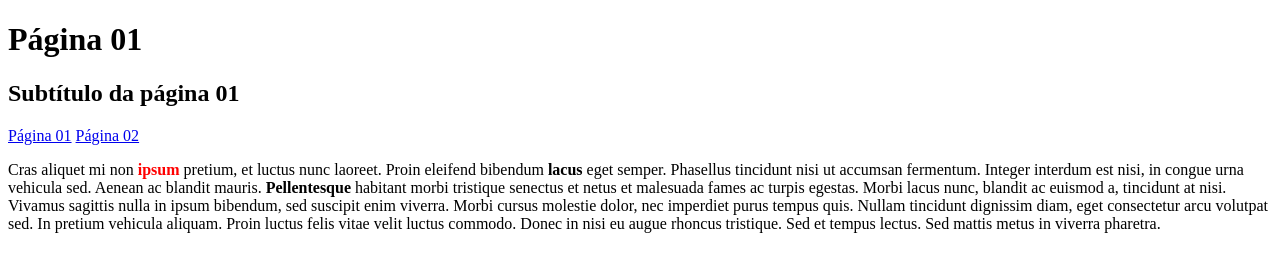
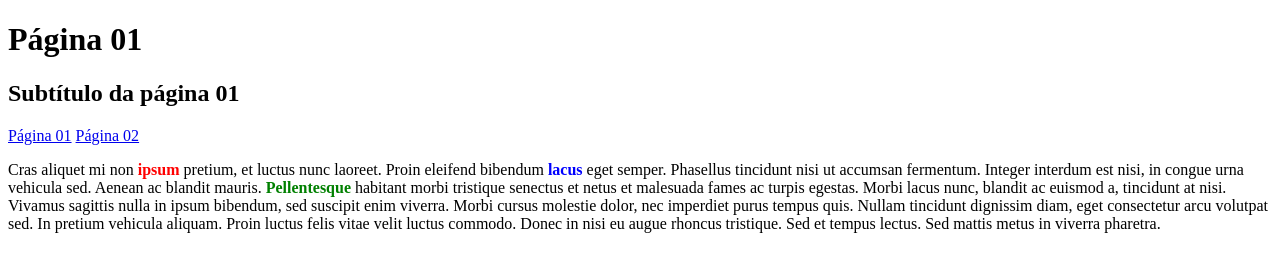
Before and after one commit to victorbrayner/bootcamp-php, a plain HTML site: page modulo-01/semana-02/exercicio-04/pagina-01.html in a window 1280 px wide. Drawn offline with Linux system fonts and the light colour scheme.

Commit message:
add new selectors

```diff
--- a/modulo-01/semana-02/style.css
+++ b/modulo-01/semana-02/style.css
@@ -5,3 +5,11 @@
 .destacado{
     color: red;
 }
+
+.destacado-2{
+    color: blue;
+}
+
+.destacado-3{
+    color: green;
+}
```
